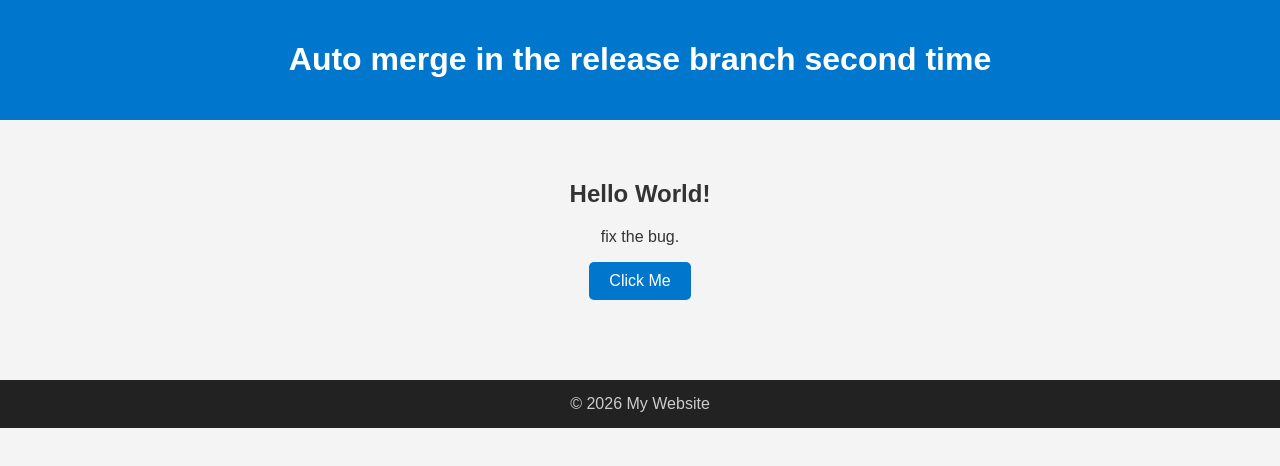
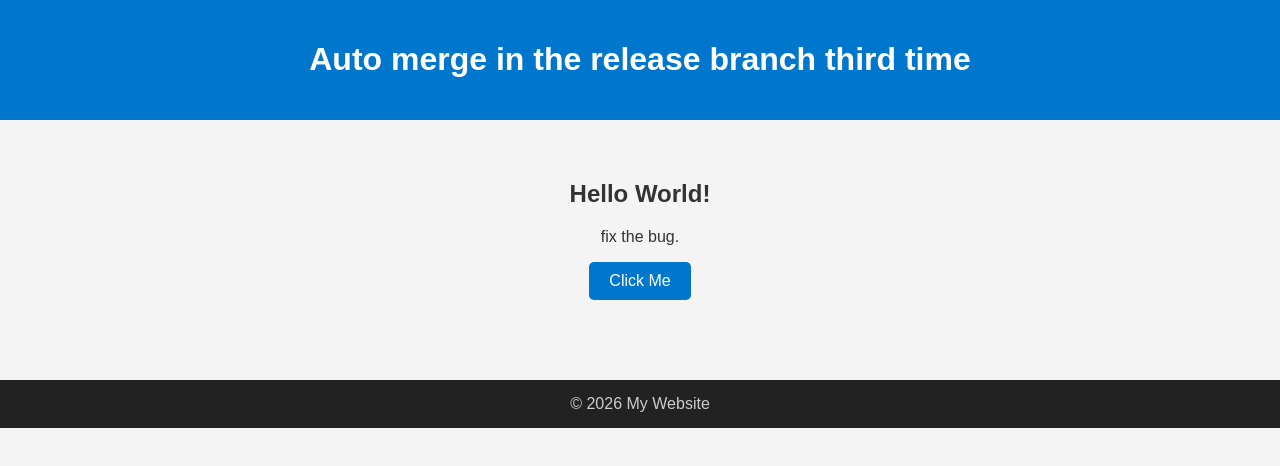
Before and after one commit to ashut3005/pypeaitestin, a website: page frontend/index.html in a window 1280 px wide. Drawn offline with Linux system fonts and the light colour scheme.

Commit message:
change for testing

```diff
--- a/frontend/index.html
+++ b/frontend/index.html
@@ -52,7 +52,7 @@
 <body>
 
   <header>
-    <h1>Auto merge in the release branch second time</h1>
+    <h1>Auto merge in the release branch third time</h1>
   </header>
 
   <main>
```
